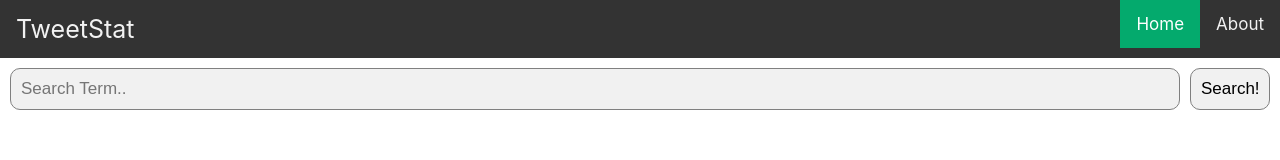
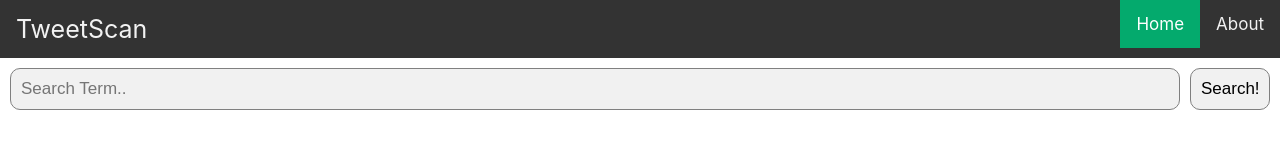
Before and after one commit to codeHawker/tweetscan, a React (Create React App) app: page / in a window 1280 px wide. Shown: the top 160 px of the page. Built offline with nearby package versions, Linux system fonts and the light colour scheme.

Commit message:
updated readme file

```diff
--- a/src/components/AboutBox/AboutBox.js
+++ b/src/components/AboutBox/AboutBox.js
@@ -19,7 +19,7 @@
 
         <div className='about-box'>
           <div className='about-info'>
-            <h2>TweetStat</h2>
+            <h2>TweetScan</h2>
             <p>Twitter is a great way to stay up to date on the latest news, but it can be hard to keep track of everything. That's where our TweetScan comes in! We scrape tweets on your topic and provide you with valuable insight. This way, you can easily see what's being talked about and get a feel for the general sentiment.</p>
             <button onClick={this.handleCloseButtonClick}>Close</button>
           </div>
--- a/src/components/NavLinks/NavLinks.js
+++ b/src/components/NavLinks/NavLinks.js
@@ -7,7 +7,7 @@
   render() {
     return (
       <div className="topnav">
-        <p className="page-title">TweetStat</p>
+        <p className="page-title">TweetScan</p>
         <a href="#" onClick={this.props.openAboutBox}>About</a>
         <a className="active" href="#home">Home</a>
       </div>
```
Also changed, not shown: 9 other files (tests, documents, lock files or other folders).
